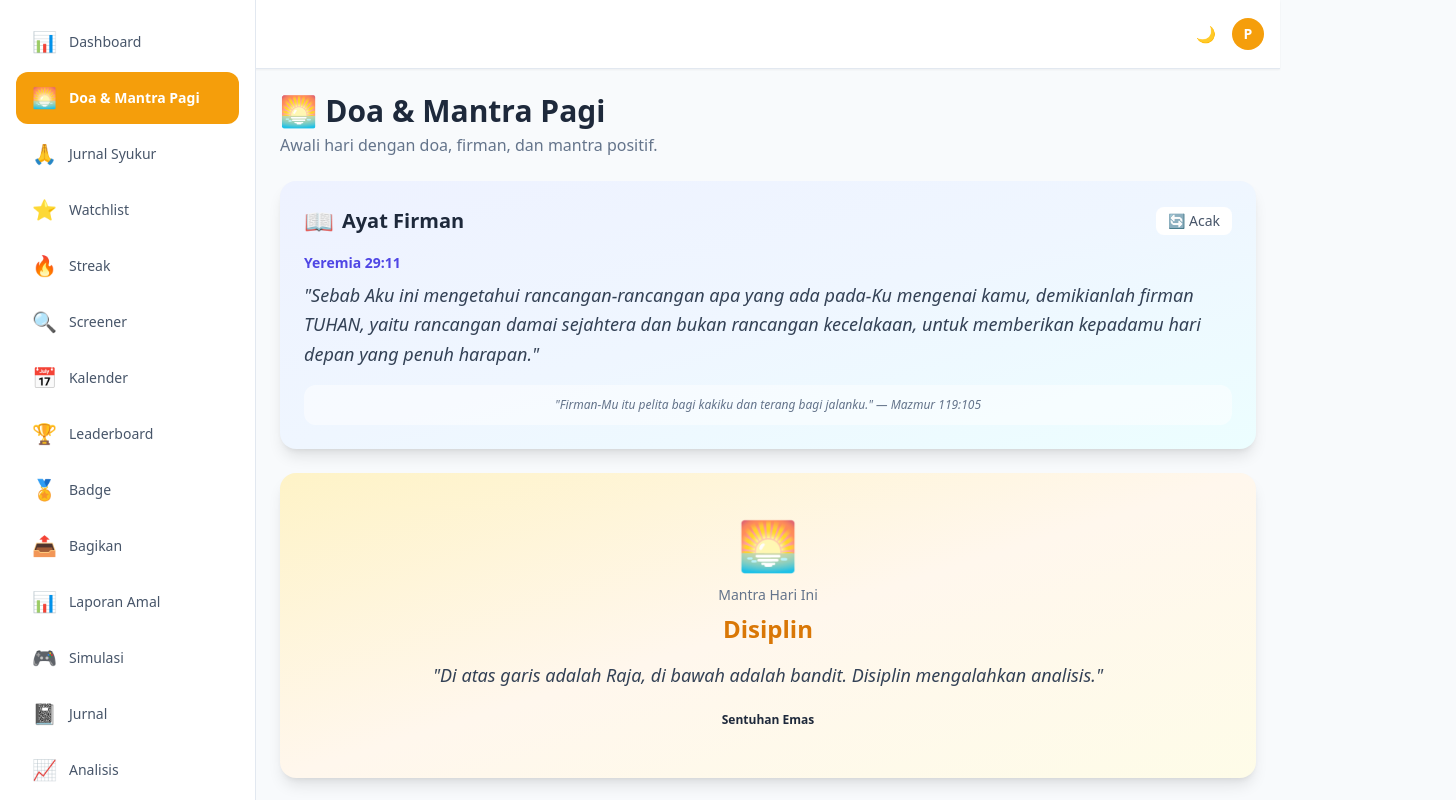
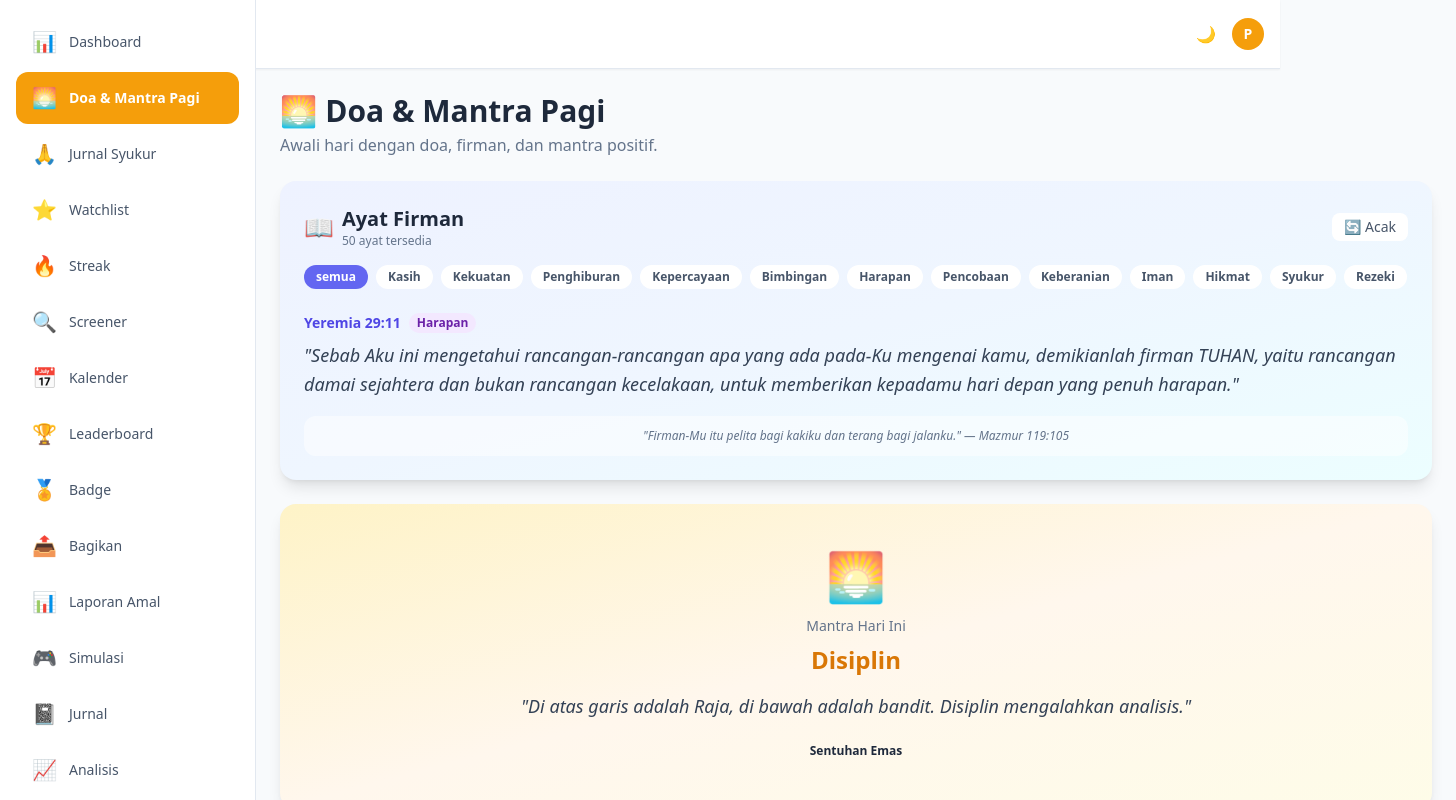
Before and after one commit to SRPakpahanSST/TTrading, a React (Vite) app: page /doa-pagi in a window 1280 px wide. Shown: the top 800 px of the page, 1456 px wide, since content can reach past the window. Built offline with nearby package versions, Linux system fonts and the light colour scheme.

Commit message:
Update AyatFirmanCard.jsx

```diff
--- a/src/components/shared/AyatFirmanCard.jsx
+++ b/src/components/shared/AyatFirmanCard.jsx
@@ -1,18 +1,32 @@
 import Card from '../ui/Card'
-import Button from '../ui/Button'
+import Badge from '../ui/Badge'
 import { useAyatFirman } from '../../hooks/useAyatFirman'
 
 export default function AyatFirmanCard() {
-  const { ayat, loading, error, isFallback, ambilAyatBaru } = useAyatFirman()
+  const {
+    ayat,
+    loading,
+    error,
+    tema,
+    setTema,
+    temaList,
+    totalAyat,
+    ambilAyatBaru,
+  } = useAyatFirman()
 
   return (
     <Card className="bg-gradient-to-br from-indigo-50 via-blue-50 to-cyan-50 dark:from-slate-800 dark:to-slate-700">
       <div className="flex items-center justify-between mb-4">
         <div className="flex items-center gap-2">
           <span className="text-2xl">📖</span>
-          <h2 className="text-xl font-bold text-slate-800 dark:text-white">
-            Ayat Firman
-          </h2>
+          <div>
+            <h2 className="text-xl font-bold text-slate-800 dark:text-white">
+              Ayat Firman
+            </h2>
+            <p className="text-xs text-slate-500 dark:text-slate-400">
+              {totalAyat} ayat tersedia
+            </p>
+          </div>
         </div>
         <button
           onClick={ambilAyatBaru}
@@ -23,28 +37,48 @@ export default function AyatFirmanCard() {
         </button>
       </div>
 
+      {/* FILTER TEMA */}
+      <div className="flex gap-2 overflow-x-auto pb-2 mb-4">
+        {temaList.map((t) => (
+          <button
+            key={t}
+            onClick={() => setTema(t)}
+            className={`px-3 py-1 rounded-full text-xs font-semibold whitespace-nowrap transition ${
+              tema === t
+                ? 'bg-indigo-500 text-white'
+                : 'bg-white dark:bg-slate-700 text-slate-600 dark:text-slate-300'
+            }`}
+          >
+            {t}
+          </button>
+        ))}
+      </div>
+
       {loading ? (
         <div className="text-center py-8">
           <p className="text-slate-400">Memuat ayat...</p>
         </div>
+      ) : error && !ayat ? (
+        <div className="text-center py-8">
+          <p className="text-red-500">{error}</p>
+        </div>
       ) : (
         <>
           <div className="mb-4">
-            <p className="text-sm text-indigo-600 dark:text-indigo-400 font-semibold mb-2">
-              {ayat?.kitab} {ayat?.pasal}:{ayat?.ayat}
-            </p>
+            <div className="flex items-center gap-2 mb-2 flex-wrap">
+              <p className="text-sm text-indigo-600 dark:text-indigo-400 font-semibold">
+                {ayat?.kitab} {ayat?.pasal}:{ayat?.ayat}
+              </p>
+              {ayat?.tema && (
+                <Badge color="purple" size="sm">
+                  {ayat.tema}
+                </Badge>
+              )}
+            </div>
             <p className="text-slate-700 dark:text-slate-200 italic leading-relaxed text-lg">
               "{ayat?.teks}"
             </p>
           </div>
-
-          {isFallback && (
-            <div className="mb-4 p-2 bg-amber-50 dark:bg-amber-900/20 rounded-lg">
-              <p className="text-xs text-amber-700 dark:text-amber-400">
-                ⚠️ {error || 'Menampilkan ayat cadangan.'}
-              </p>
-            </div>
-          )}
 
           <div className="p-3 bg-white/50 dark:bg-slate-800/50 rounded-xl">
             <p className="text-xs text-slate-500 dark:text-slate-400 text-center italic">
```
